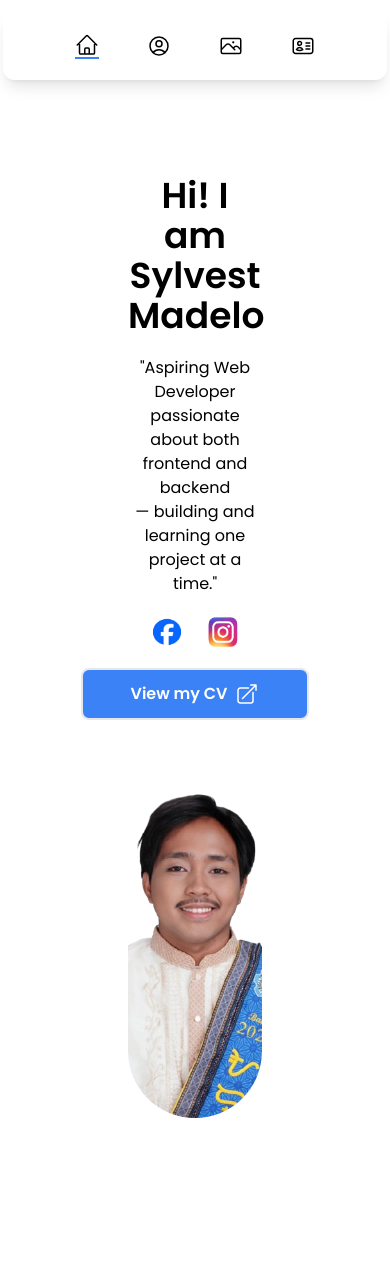
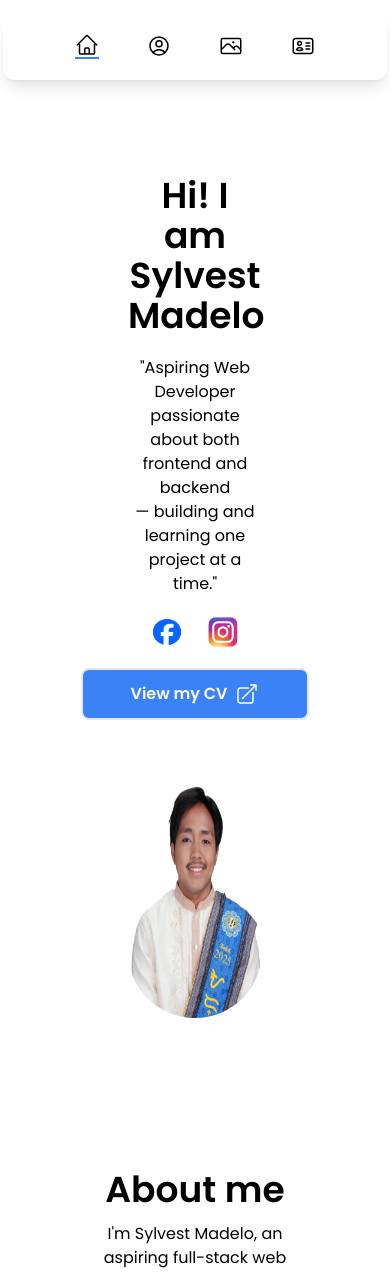
Before and after one commit to Iamsylvest/MyPortfolioResume, a Vue app: page / in a window 390 px wide. Shown: the top 1272 px of the page. Built offline with nearby package versions, Linux system fonts and the light colour scheme.

Commit message:
change profile w and h

```diff
--- a/src/components/home.vue
+++ b/src/components/home.vue
@@ -54,7 +54,7 @@
       <img
         src="@/assets/img/profile.png"
         alt="Profile"
-        class="w-96 h-[350px] object-cover lg:w-[500px] lg:h-[600px] rounded-full"
+        class="w-[200px] h-[250px] cover lg:w-[500px] lg:h-[600px] rounded-full"
       />
     </div>
   </body>
```
Also changed, not shown: src/assets/img/vscode.png (added).
